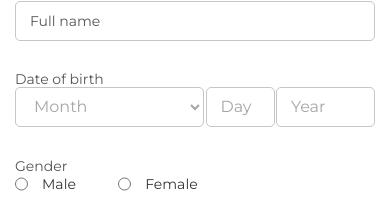
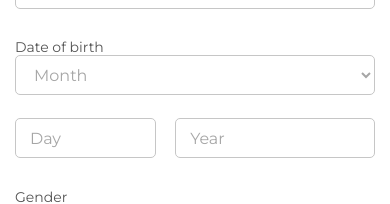
Before and after one commit to nikita-nikita-nikita/form-task-1, a plain HTML site: page index.html in a window 390 px wide. Shown: the part 468-672 px from the top of the page. Drawn offline with nearby package versions, Linux system fonts and the light colour scheme; files that its build step writes are made by us from their sources.

Commit message:
fix last commit

```diff
--- a/styles/scales.scss
+++ b/styles/scales.scss
@@ -24,9 +24,8 @@
 
     form.form {
       width: 355px;
-      section.input-container.date-inputs-container > #date-inputs {
+      div.input-container.date-inputs-container > #date-inputs {
         display: flex;
-        justify-content: space-between;
         flex-wrap: wrap;
 
         .month-input {
@@ -53,7 +52,7 @@
       box-sizing: border-box;
       margin: 0 15px;
       width: 100%;
-      section.input-container.date-inputs-container > #date-inputs{
+      div.input-container.date-inputs-container > #date-inputs{
         .day-input {
           width: 39.15%;
         }
```
